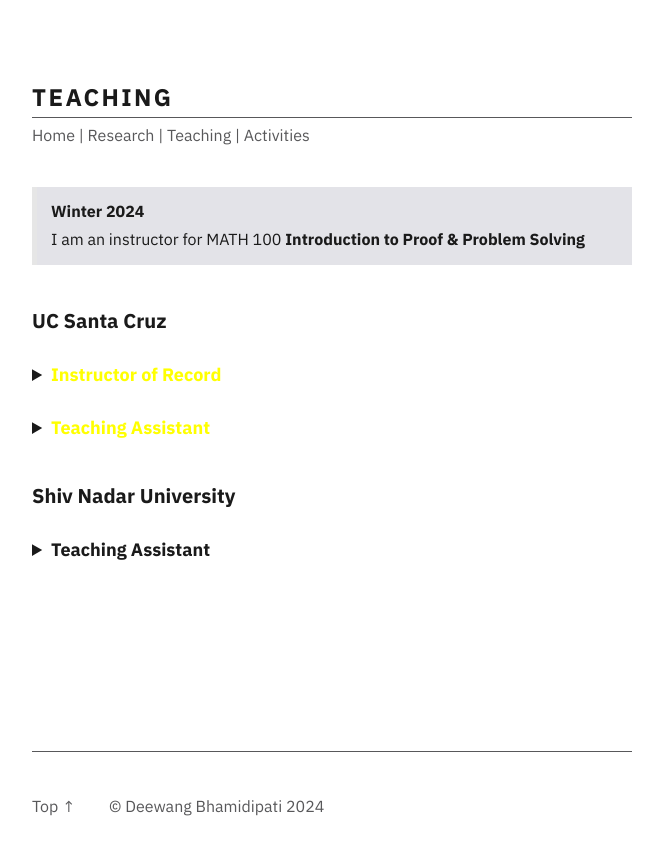
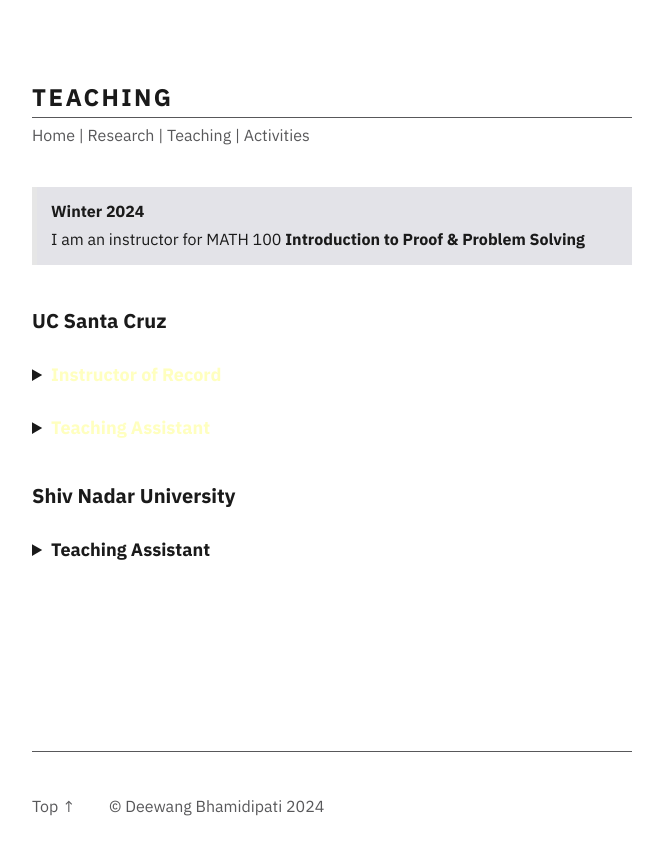
Before and after one commit to junkquill/junkquill.github.io, a Jekyll site: the page built from _pages/teaching.md, in a window 1280 px wide. Shown: the top 855 px of the page, without its empty margins (308-971 px from the left). Built offline with Jekyll 4.4.1, drawn with Linux system fonts in a browser that asks for light colours.

Commit message:
teaching-hl-3

```diff
--- a/_pages/teaching.md
+++ b/_pages/teaching.md
@@ -17,7 +17,7 @@
 ### UC Santa Cruz
 
 <details>
-    <summary><b style="color:#FFFF00">Instructor of Record</b></summary>
+    <summary><b style="color:#ffffbf">Instructor of Record</b></summary>
 
 <ul style="line-height:150%">
 
@@ -49,7 +49,7 @@
 <!-- --------------------------------------------------- -->
 
 <details>
-    <summary><b style="color:#FFFF00">Teaching Assistant</b></summary>
+    <summary><b style="color:#ffffbf">Teaching Assistant</b></summary>
 
 <ul style="line-height:180%">
 
```
